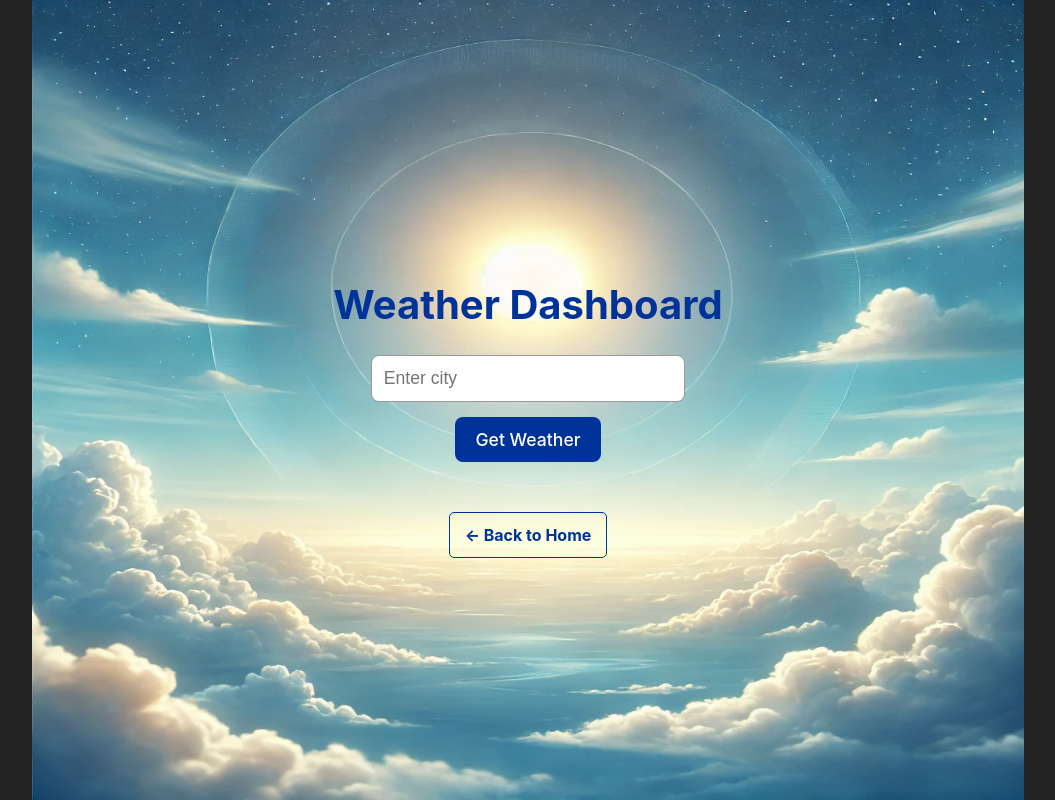
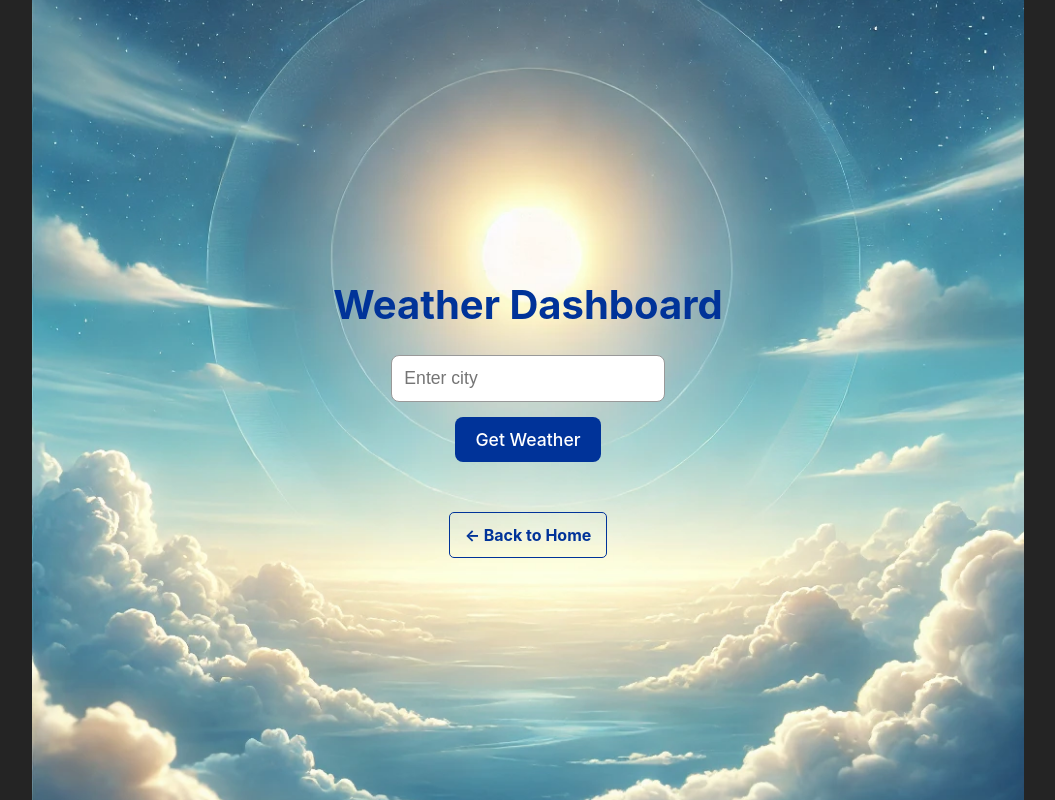
Before and after one commit to Yawshimitsu/Yaw-Page, a React (Vite) app: page /#/projects/weather-dashboard in a window 1280 px wide. Shown: the whole page, without its empty margins (112-1167 px from the left). Built offline with nearby package versions, Linux system fonts and the light colour scheme.

Commit message:
update dashboard

```diff
--- a/src/styles/WeatherDashboard.css
+++ b/src/styles/WeatherDashboard.css
@@ -15,9 +15,9 @@ html, body {
     height: 100%;
     width: 100%;
     background-color: #242424;
-    overflow: hidden; /* Prevent any scroll */
   }
 
+  /* Weather dashboard container */
   .weather-dashboard {
     display: flex;
     flex-direction: column;
@@ -28,21 +28,12 @@ html, body {
     margin: 0;
     padding: 0;
     background-image: url('/yaw-page/Weather_Dashboard.webp'); /* Background image */
-    background-size: 100% 100%; /* Stretch the image to fill the entire screen */
+    background-size: cover; /* Stretch the image to fill the entire screen */
     background-position: center; /* Center the background image */
     background-repeat: no-repeat; /* Prevent tiling */
     overflow: hidden; /* Prevent scrolling */
   }
 
-  /* Max width applied when the screen width goes over 1240px */
-  @media (min-width: 1240px) {
-    .weather-dashboard {
-      max-width: 80%;  /* Adjust this value for the width you want */
-      margin: 0 auto;  /* Center the weather-dashboard */
-    }
-  }
-
-  /* Title Styling */
   .dashboard-title {
     margin-bottom: 20px;
     font-size: 2.5rem;
@@ -51,7 +42,7 @@ html, body {
     font-weight: bold;
   }
 
-  /* Input Container Styling */
+  /* Input container */
   .input-container {
     display: flex;
     justify-content: center;
@@ -60,7 +51,7 @@ html, body {
     flex-wrap: wrap;
   }
 
-  /* Input Field Styling */
+  /* City input styling */
   .city-input {
     padding: 12px;
     font-size: 1.1rem;
@@ -72,7 +63,7 @@ html, body {
     transition: border-color 0.3s;
   }
 
-  /* Button Styling */
+  /* Fetch button */
   .fetch-button {
     padding: 12px 20px;
     font-size: 1.1rem;
@@ -84,13 +75,13 @@ html, body {
     transition: background-color 0.3s, transform 0.2s;
   }
 
-  /* Button Hover */
+  /* Button hover */
   .fetch-button:hover {
     background-color: #002266;
     transform: scale(1.05);
   }
 
-  /* Weather Details Section */
+  /* Weather details */
   .weather-details {
     margin-top: 20px;
     text-align: center;
@@ -109,7 +100,7 @@ html, body {
     margin: 8px 0;
   }
 
-  /* Forecast Section */
+  /* Forecast section */
   .forecast {
     margin-top: auto;
     padding-top: 20px;
@@ -133,7 +124,6 @@ html, body {
     scrollbar-color: #003399 rgba(0, 0, 0, 0.1);
   }
 
-  /* Forecast Card */
   .forecast-card {
     flex: 0 0 120px;
     padding: 12px;
@@ -173,7 +163,7 @@ html, body {
     z-index: 2;
   }
 
-  /* Back to Home Button */
+  /* Back to home button */
   .back-to-home {
     display: inline-block;
     margin-top: 25px;
@@ -195,87 +185,79 @@ html, body {
     color: white;
   }
 
-  /* For smaller screens (max-width: 768px) */
+  /* Media queries for mobile (max-width: 768px) */
   @media (max-width: 768px) {
     .weather-dashboard {
-      height: auto; /* Make sure height adjusts to the content */
+      height: 100vh; /* Full height */
       width: 100vw; /* Full width */
-      padding: 20px;
     }
 
     .input-container {
       flex-direction: column;
       align-items: center;
-      width: 100%;
     }
 
     .city-input {
-      width: 90%; /* Full width input on small screens */
+      width: 90%;
     }
 
     .fetch-button {
-      width: 90%; /* Full width button on small screens */
-    }
-
-    .forecast {
-      margin-top: 20px;
-      width: 100%; /* Ensure forecast section takes full width */
-      overflow-x: auto;
-      display: flex;
-      flex-direction: column; /* Stack forecast title and forecast grid vertically */
-      gap: 10px; /* Add spacing between title and grid */
-      align-items: center; /* Center the content horizontally */
-    }
-
-    .forecast-title {
-      font-size: 1.5rem;
-      margin-bottom: 10px; /* Space between the title and the forecast grid */
-      color: #003399;
-      font-weight: bold;
-      text-align: center;
-      width: 100%; /* Ensure title spans full width */
+      width: 90%;
     }
 
     .forecast-grid {
+      gap: 10px;
+      flex-wrap: nowrap;
+      overflow-x: auto;
       display: flex;
-      gap: 10px;
-      padding: 10px;
-      -webkit-overflow-scrolling: touch; /* Smooth scrolling */
-      overflow-x: auto; /* Horizontal scrolling */
-      justify-content: center; /* Center the forecast cards horizontally */
-      flex-wrap: nowrap; /* Prevent wrapping of forecast cards */
+      -webkit-overflow-scrolling: touch; /* Smooth scrolling for mobile */
     }
 
     .forecast-card {
       flex: 0 0 100px;
       font-size: 0.9rem;
-      min-width: 100px; /* Ensure cards have a minimum width */
-      text-align: center;
-      padding: 10px;
+      min-width: 100px;
+      margin-right: 10px;
     }
 
-    .forecast-card p {
-      margin: 5px 0;
+    .forecast-title {
+      font-size: 1.5rem;
+      margin-bottom: 20px;
+      text-align: center;
+      font-weight: bold;
     }
 
     .back-to-home {
       margin-top: 20px;
-      width: 90%; /* Make the button full width */
-      padding: 12px;
-      font-size: 1rem;
-      text-decoration: none;
-      color: #003399;
-      background-color: transparent;
-      border: 1px solid #003399;
-      border-radius: 5px;
-      cursor: pointer;
-      font-weight: bold;
-      text-align: center;
-      transition: background-color 0.3s, color 0.3s;
+    }
+  }
+
+  /* Media queries for larger screens (min-width: 1025px) */
+  @media (min-width: 1025px) {
+    .weather-dashboard {
+      max-width: 80%; /* Adjust the max-width of the container */
+      margin: 0 auto; /* Center the content */
     }
 
-    .back-to-home:hover {
-      background-color: #003399;
-      color: white;
+    .input-container {
+      flex-direction: row;
+      align-items: center;
+    }
+
+    .city-input {
+      width: 60%;
+    }
+
+    .fetch-button {
+      width: auto;
+    }
+
+    .forecast-grid {
+      gap: 20px;
+    }
+
+    .forecast-card {
+      flex: 0 0 150px;
+      font-size: 1rem;
     }
   }
```
